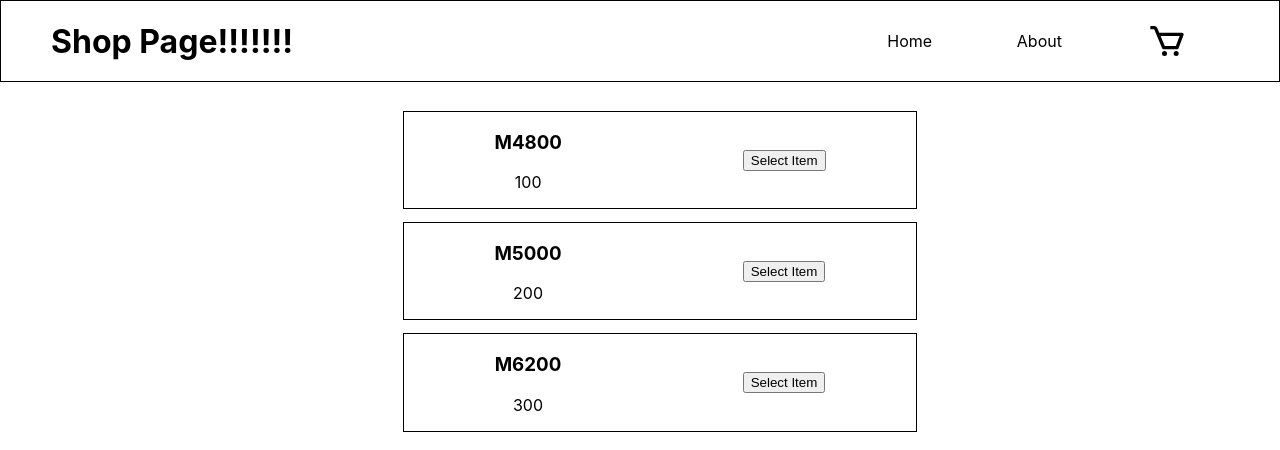
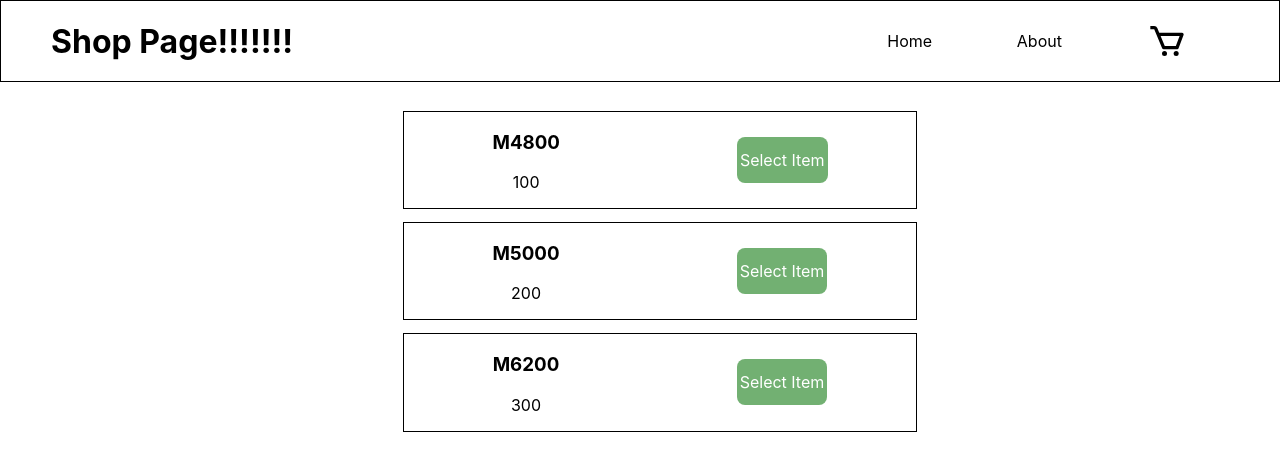
Before and after one commit to SalamanderCtesiphon/e-commerce-react-app, a React (Create React App) app: page /shop in a window 1280 px wide. Shown: the top 450 px of the page. Built offline with nearby package versions, Linux system fonts and the light colour scheme.

Commit message:
moving on

```diff
--- a/src/components/ProductList.js
+++ b/src/components/ProductList.js
@@ -11,7 +11,7 @@ function ProductList({ inventory, selectItem}) {
                       <p>{item.price}</p>
                     </div>
 
-                    <button onClick={() => selectItem(item.id)}>Select Item</button>
+                    <div className='select-btn' onClick={() => selectItem(item.id)}>Select Item</div>
                   </li>
                 )
               })}
```
